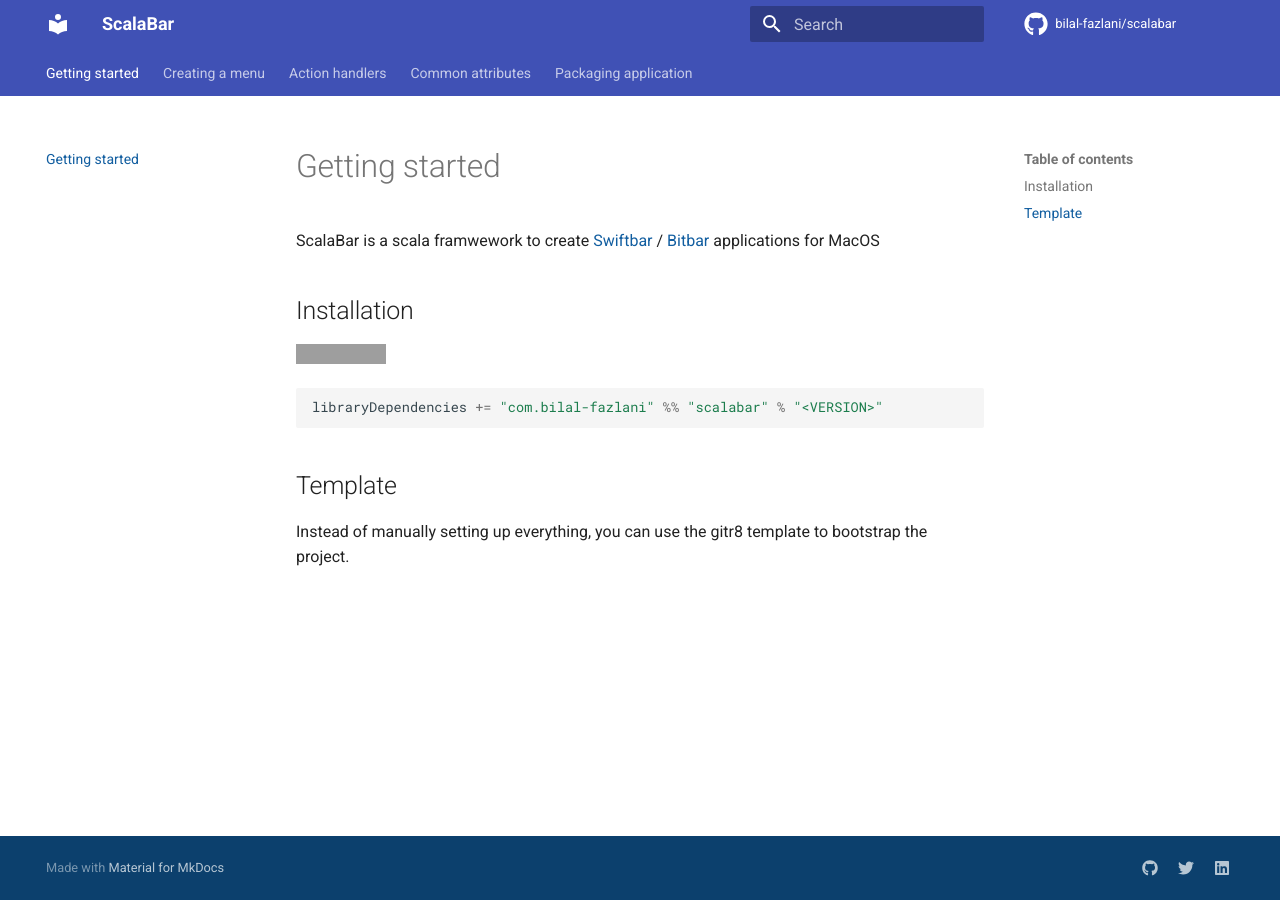
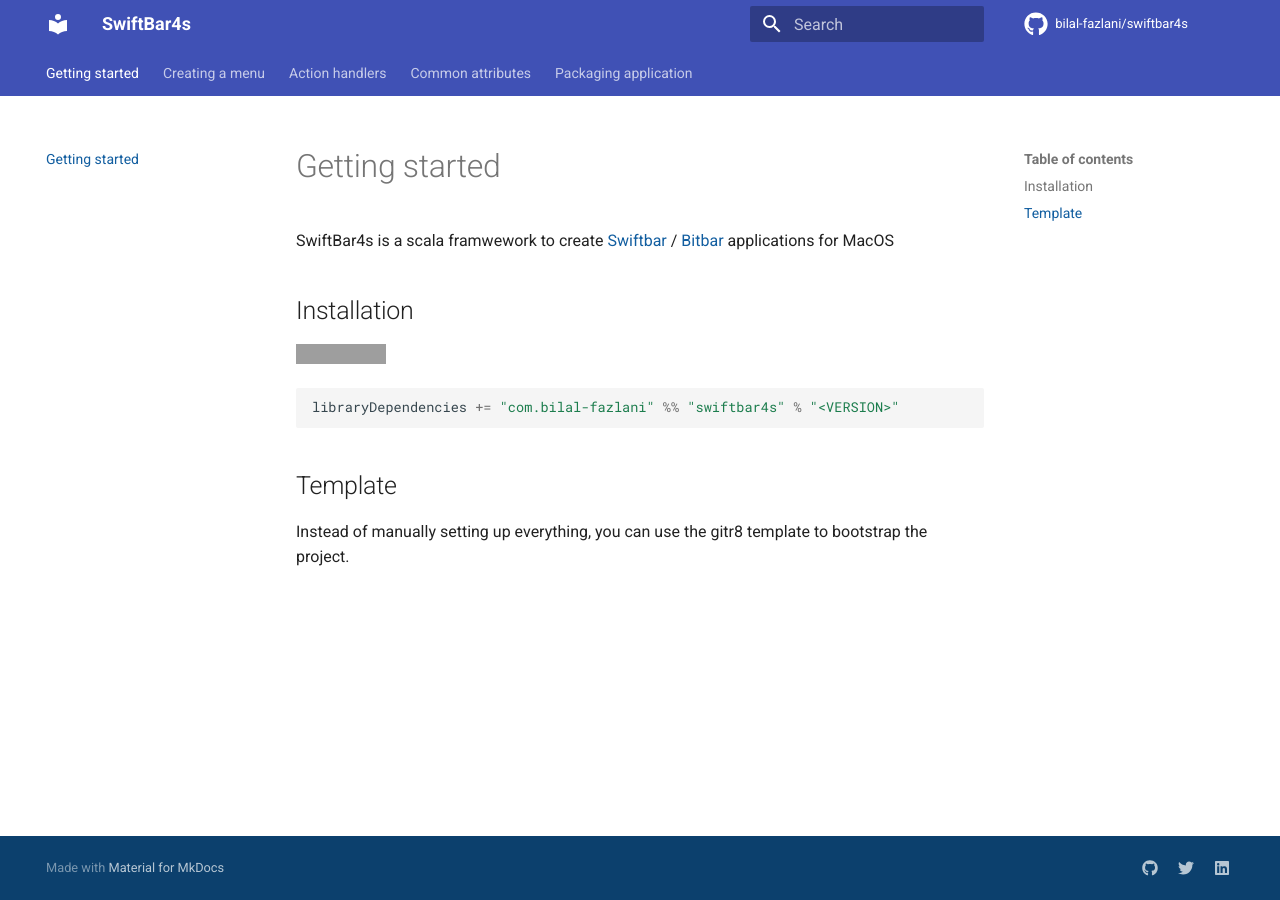
Before and after one commit to bilal-fazlani/swiftbar4s, an MkDocs documentation site: the page built from docs/index.md, in a window 1280 px wide. Built offline with MkDocs 1.6.1 and Material for MkDocs 9.7.7, drawn with Linux system fonts in a browser that asks for light colours; comment, search, counter and statistics services are not loaded; grey boxes are pictures that could not be loaded.

Commit message:
rename everything to swiftbar4s

````diff
--- a/docs/index.md
+++ b/docs/index.md
@@ -1,13 +1,13 @@
 # Getting started
 
-ScalaBar is a scala framwework to create [Swiftbar](https://github.com/swiftbar/SwiftBar) / [Bitbar](https://github.com/matryer/bitbar) applications for MacOS
+SwiftBar4s is a scala framwework to create [Swiftbar](https://github.com/swiftbar/SwiftBar) / [Bitbar](https://github.com/matryer/bitbar) applications for MacOS
 
 ## Installation
 
-![Sonatype Nexus (Snapshots)](https://img.shields.io/nexus/s/com.bilal-fazlani/scalabar_3.0.0-M2?label=SNAPSHOT%20VERSION&server=https%3A%2F%2Foss.sonatype.org&style=for-the-badge)
+![Sonatype Nexus (Snapshots)](https://img.shields.io/nexus/s/com.bilal-fazlani/swiftbar4s_3.0.0-M2?label=SNAPSHOT%20VERSION&server=https%3A%2F%2Foss.sonatype.org&style=for-the-badge)
 
 ```scala
-libraryDependencies += "com.bilal-fazlani" %% "scalabar" % "<VERSION>"
+libraryDependencies += "com.bilal-fazlani" %% "swiftbar4s" % "<VERSION>"
 ```
 
 ## Template
--- a/mkdocs.yml
+++ b/mkdocs.yml
@@ -1,7 +1,7 @@
-site_name: ScalaBar
+site_name: SwiftBar4s
 site_description: Scala framework for creating swiftbar/bitbar applications
-repo_name: 'bilal-fazlani/scalabar'
-repo_url: 'https://github.com/bilal-fazlani/scalabar'
+repo_name: 'bilal-fazlani/swiftbar4s'
+repo_url: 'https://github.com/bilal-fazlani/swiftbar4s'
 edit_uri: edit/main/docs/
 strict: true
 
````
Also changed, not shown: README.md (+3 -3 lines), 30 other files.
